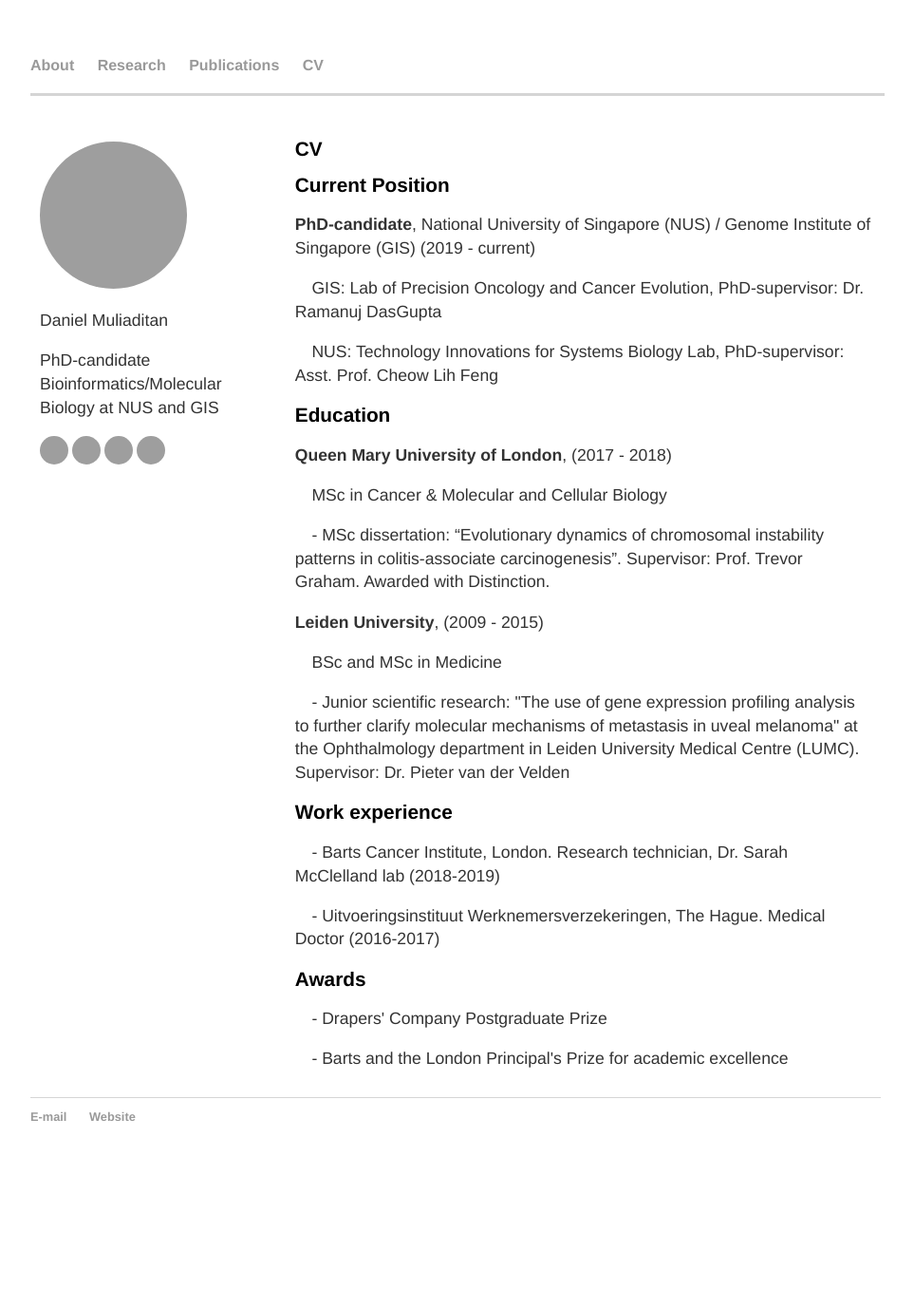
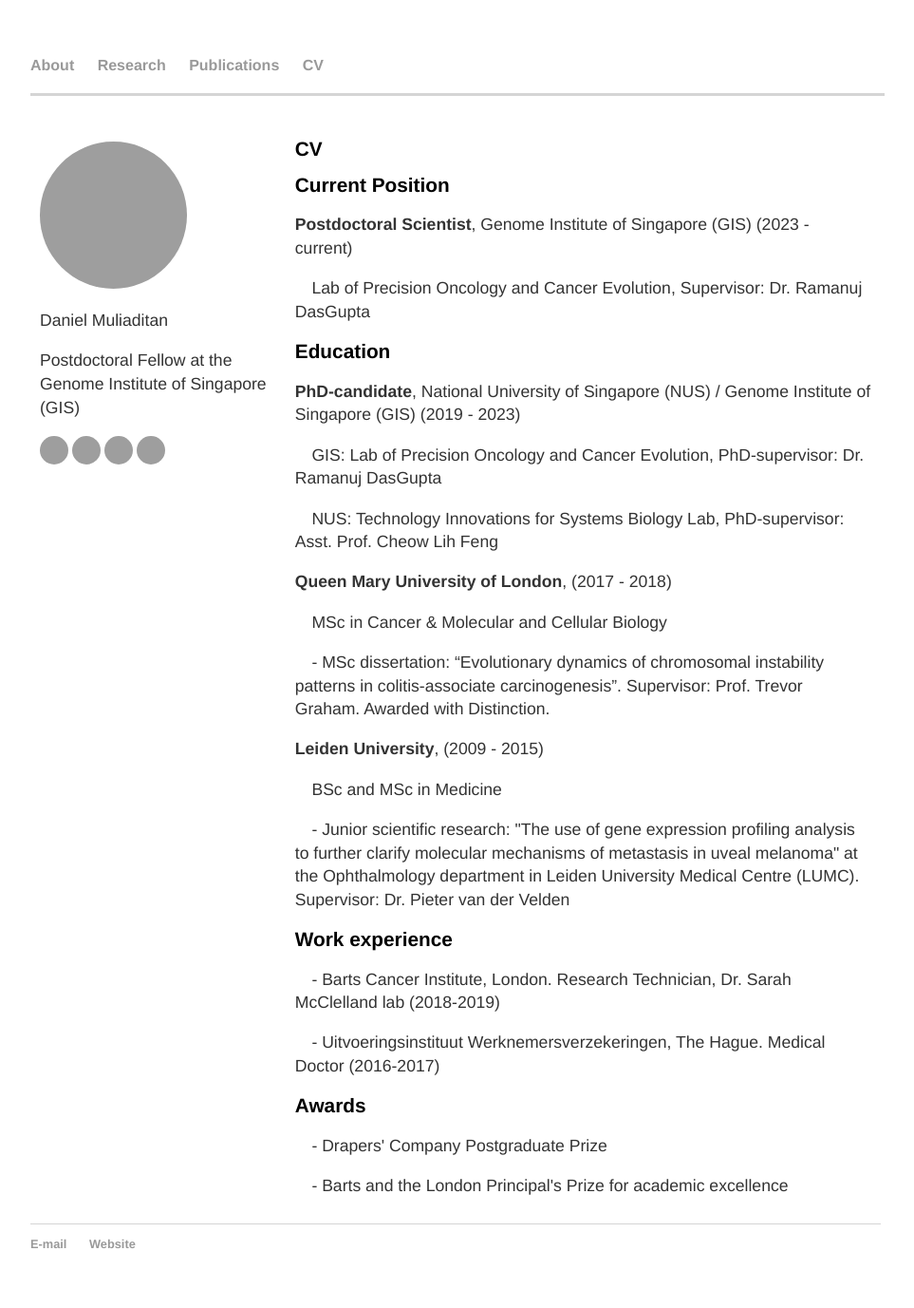
Before and after one commit to dmuliaditan/dmuliaditan.github.io, a Jekyll site: the page cv/index.html, which Jekyll copies as it is, in a window 1280 px wide. Shown: the whole page at 95% size, without its empty margins (160-1123 px from the left). Built offline with Jekyll 4.4.1, drawn with Linux system fonts in a browser that asks for light colours; before the commit the page ends 1243 px from its top, so only the background shows below that; grey boxes are pictures that could not be loaded.

Commit message:
Update index.html

```diff
--- a/cv/index.html
+++ b/cv/index.html
@@ -56,10 +56,10 @@
    		 	<p> </p>
 				<p> </p>
 				<p> </p>
-				<img src="https://media-exp1.licdn.com/dms/image/C4D03AQEtXJfCa3lPEg/profile-displayphoto-shrink_800_800/0/1570023656793?e=1646265600&v=beta&t=BP19NBpE4RavFsZA-aXw02bW_SA7a2e9mqPpJHpPVN0" alt="Avatar" width="155" height="155">
+				<img src="https://scontent-sin6-1.xx.fbcdn.net/v/t1.6435-9/48386100_2115914461785479_4985147271789150208_n.jpg?_nc_cat=111&ccb=1-7&_nc_sid=127cfc&_nc_ohc=bVoIJztRYzAQ7kNvgFNEPu2&_nc_zt=23&_nc_ht=scontent-sin6-1.xx&_nc_gid=Arogk20wHqYR8YJTqyj8gt6&oh=00_AYB0pKXPZwd3fAT66_NwNdL4mBy9cuvrvaeIZgld0Neduw&oe=677621E0" alt="Avatar" width="155" height="155">
 
 				<p> Daniel Muliaditan </p>
-				<p> PhD-candidate Bioinformatics/Molecular Biology at NUS and GIS </p>
+				<p> Postdoctoral Fellow at the Genome Institute of Singapore (GIS) </p>
 
 				<a href="https://www.linkedin.com/in/daniel-muliaditan-bb7769b2/">
 			<img border="0" alt="LinkedIn" src="https://www.pngfind.com/pngs/m/53-534062_linkedin-for-lawyers-property-icon-circle-hd-png.png" width="30" height="30">
@@ -81,11 +81,13 @@
   			<div class="column right">
     			<h1><b>CV</b></h1>
 			<h1><b>Current Position</b></h1>
-    			<p><b>PhD-candidate</b>, National University of Singapore (NUS) / Genome Institute of Singapore (GIS) (2019 - current)</p>
+			<p><b>Postdoctoral Scientist</b>, Genome Institute of Singapore (GIS) (2023 - current)</p>
+				<p>&emsp;Lab of Precision Oncology and Cancer Evolution, Supervisor: Dr. Ramanuj DasGupta</p>
+
+			<h1><b>Education</b></h1>
+			<p><b>PhD-candidate</b>, National University of Singapore (NUS) / Genome Institute of Singapore (GIS) (2019 - 2023)</p>
 				<p>&emsp;GIS: Lab of Precision Oncology and Cancer Evolution, PhD-supervisor: Dr. Ramanuj DasGupta</p>
 				<p>&emsp;NUS: Technology Innovations for Systems Biology Lab, PhD-supervisor: Asst. Prof. Cheow Lih Feng</p>
-
-			<h1><b>Education</b></h1>
     			<p><b>Queen Mary University of London</b>, (2017 - 2018)</p>
 				<p>&emsp;MSc in Cancer & Molecular and Cellular Biology</p>
 				<p>&emsp;- MSc dissertation: “Evolutionary dynamics of chromosomal instability patterns in colitis-associate carcinogenesis”. Supervisor: Prof. Trevor Graham. Awarded with Distinction.</p>
@@ -94,7 +96,7 @@
 				<p>&emsp;- Junior scientific research: "The use of gene expression profiling analysis to further clarify molecular mechanisms of metastasis in uveal melanoma" at the Ophthalmology department in Leiden University Medical Centre (LUMC). Supervisor: Dr. Pieter van der Velden</p>
 
 			<h1><b>Work experience</b></h1>
-				<p>&emsp;- Barts Cancer Institute, London. Research technician, Dr. Sarah McClelland lab (2018-2019)</p>
+				<p>&emsp;- Barts Cancer Institute, London. Research Technician, Dr. Sarah McClelland lab (2018-2019)</p>
 				<p>&emsp;- Uitvoeringsinstituut Werknemersverzekeringen, The Hague. Medical Doctor (2016-2017)</p>
 
 			<h1><b>Awards</b></h1>
```
